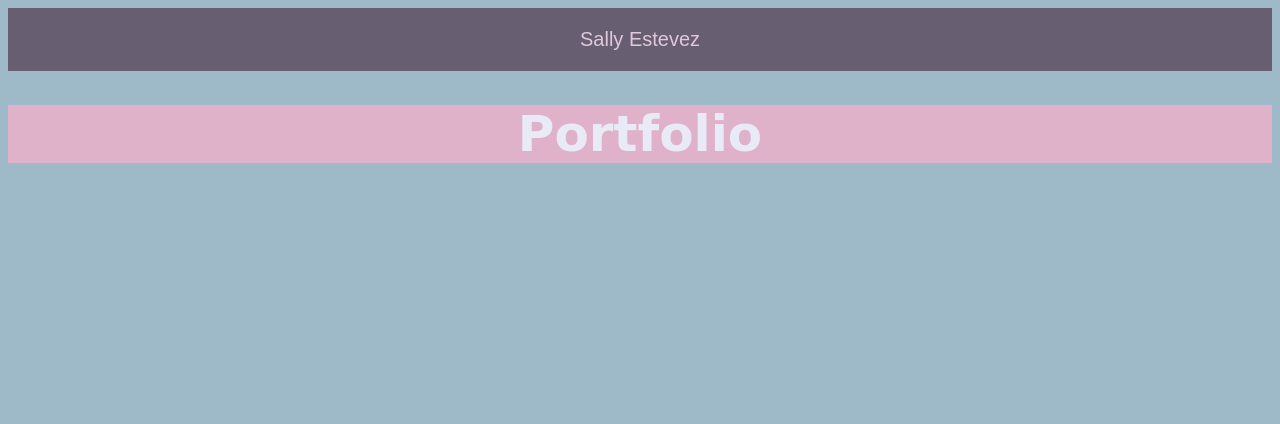
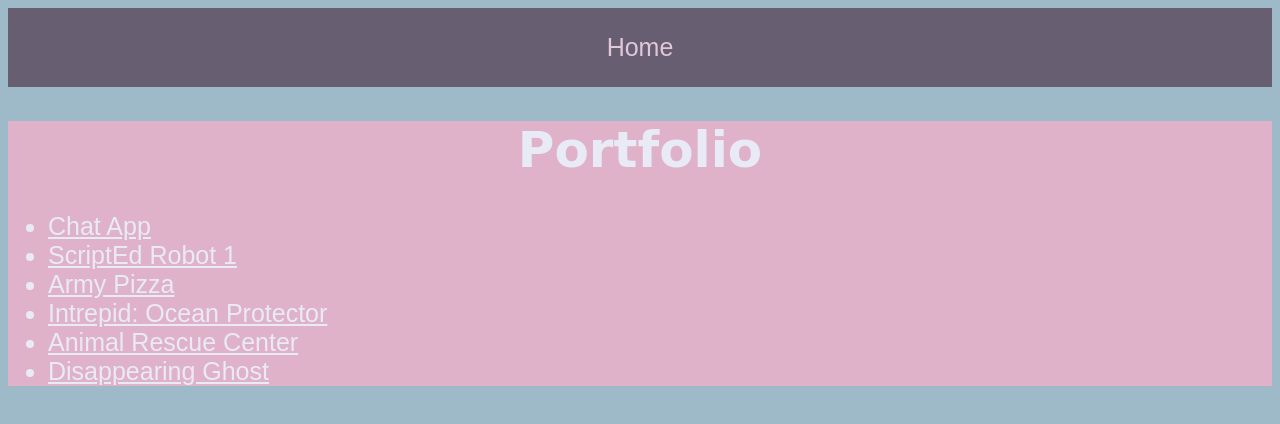
Before and after one commit to wirfliegen/sally.github.io, a plain HTML site: page portfolio.html in a window 1280 px wide. Drawn offline with Linux system fonts and the light colour scheme; a web font is replaced by a local one.

Commit message:
hey hey hey

```diff
--- a/portfolio.html
+++ b/portfolio.html
@@ -8,10 +8,19 @@
     </head>
     <body>
         <div class="row footer">
-            <a href="index.html"><p id="name">Sally Estevez</p></a>
+            <a href="index.html"><p id="home">Home</p></a>
         </div>
     <div class="everythingElse">
         <h1 class="title">Portfolio</h1>
+        <ul>
+            <li><a href="https://popcode.org/?snapshot=963b3554-6fe8-421c-aa60-b6656e7d2254">Chat App</a></li>
+            <li><a href="https://popcode.org/?snapshot=7928bb2d-1954-4ab1-af3a-0da09d530484">ScriptEd Robot 1</a></li>
+            <li><a href="https://popcode.org/?snapshot=e573cbc4-fbb4-44c2-89aa-6741b7bd70fe">Army Pizza</a></li>
+            <li><a href="https://intrepid-ocean-protector.glitch.me/">Intrepid: Ocean Protector</a></li>
+            <li><a href="https://animal-rescue-central.glitch.me/">Animal Rescue Center</a></li>
+            <li><a href="https://popcode.org/?snapshot=239dead1-6f04-4301-b7c7-db4dcefd02cf">Disappearing Ghost</a></li>
+
+        </ul>
     </div>
     </body>
 </html>
--- a/style.css
+++ b/style.css
@@ -31,7 +31,7 @@ a{
     text-decoration: none;
     color: #e8eaf6;
 }
-#name {
+#home {
     color: #e1c7d9;
     text-decoration: none;
 }
@@ -48,8 +48,11 @@ a{
 html{
     background-color: #9ebac9;
 }
-p{
+p, ul{
     font-family: 'Cabin Condensed', sans-serif;
-    font-size: 20px;
+    font-size: 25px;
     color: #e8eaf6;
 }
+ul{
+    text-decoration: underline;
+}
```
Also changed, not shown: aboutme.html (+1 -1 lines), contact.html (+2 -2 lines).
